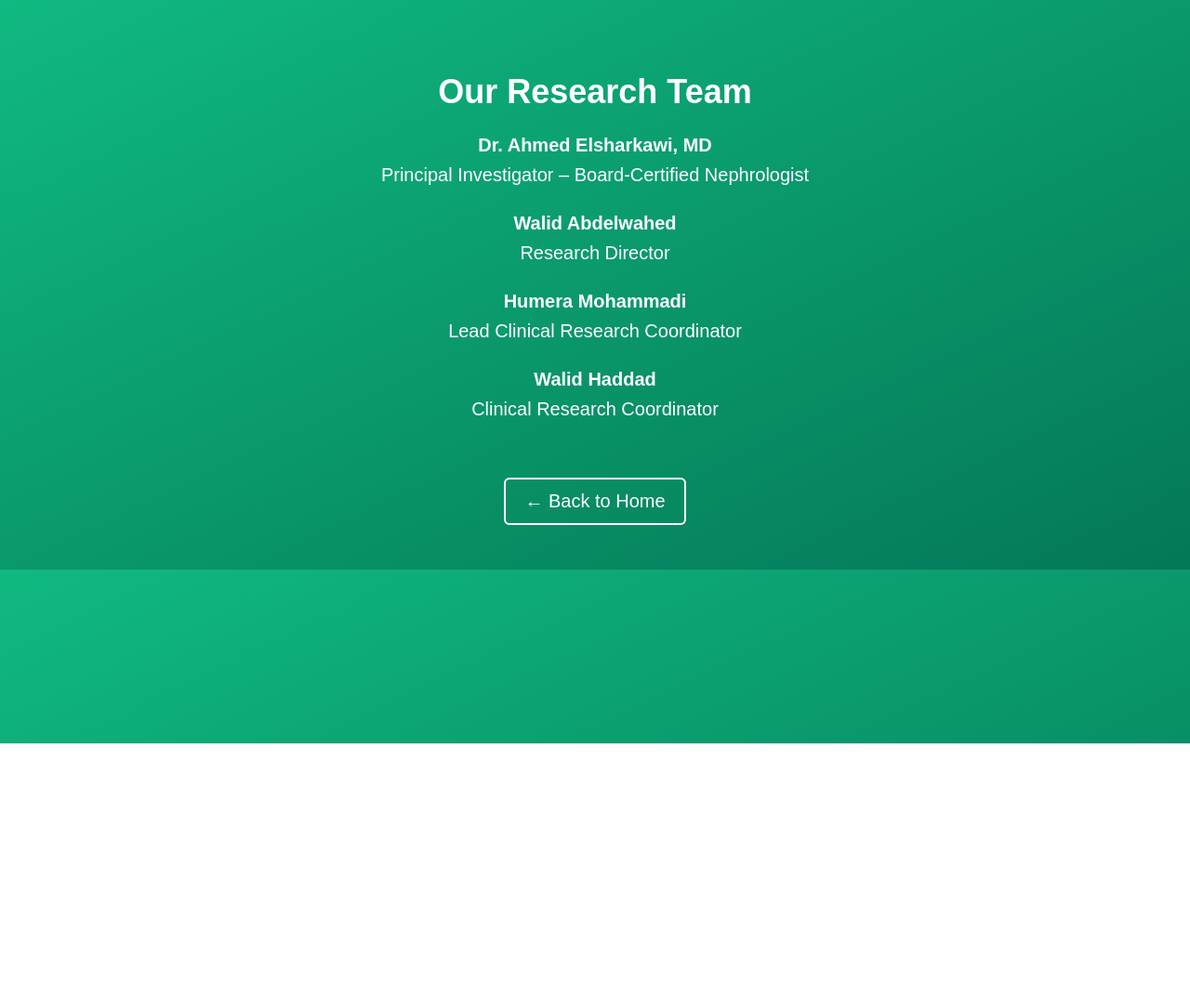
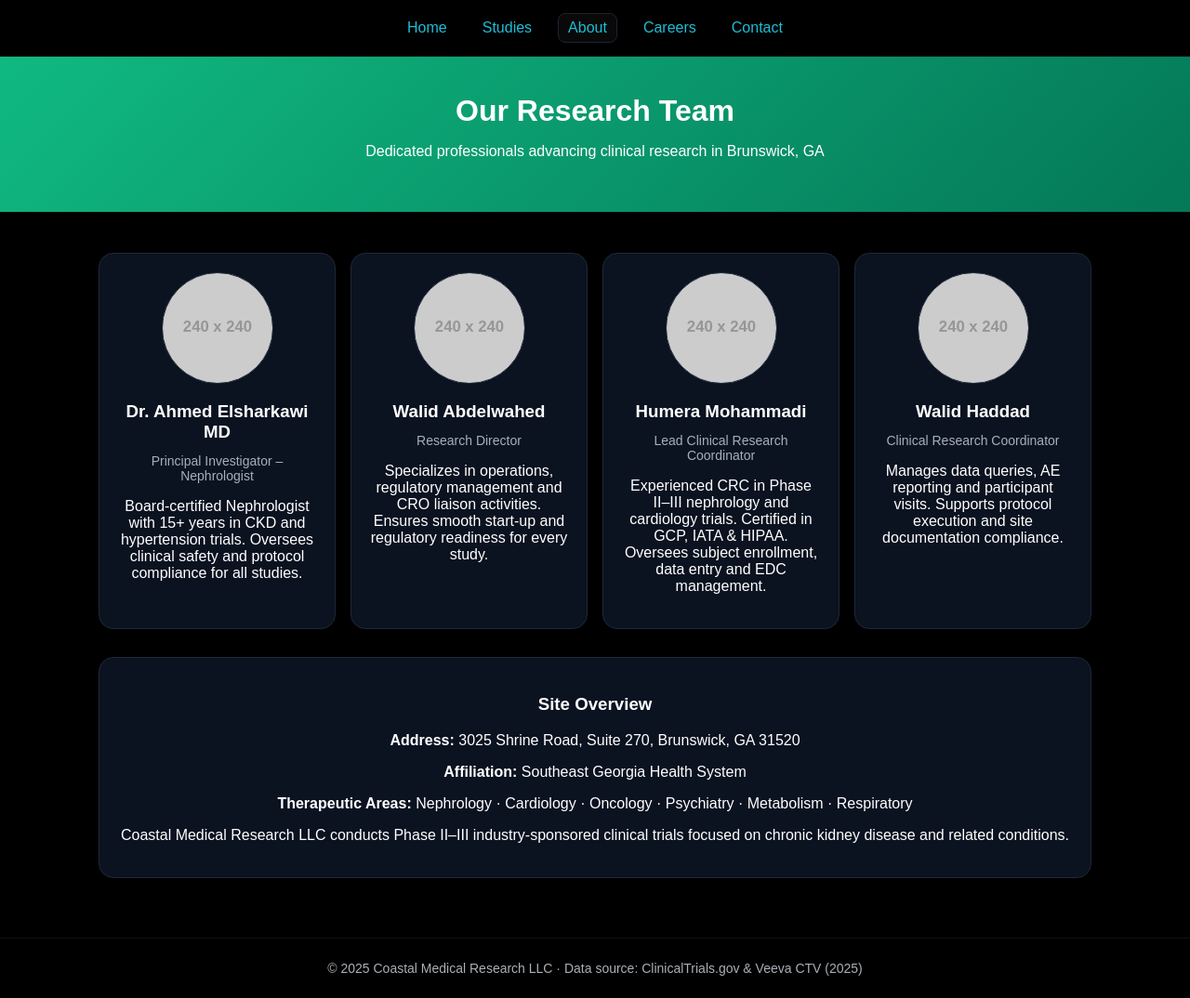
Before and after one commit to Humera-integrator/coastal-medical-research, a plain HTML site: page about.html in a window 1280 px wide. Shown: the whole page at 93% size. Before the commit the page ends 800 px from the top, so only its background shows below. Drawn offline with Linux system fonts and the light colour scheme; placeholder pictures from the web are drawn by us.

Commit message:
Enhance About Us page with new layout and styles
Updated the About Us page with new styles and content.

```diff
--- a/about.html
+++ b/about.html
@@ -2,37 +2,93 @@
 <html lang="en">
 <head>
 <meta charset="UTF-8">
-<title>About Us - Coastal Medical Research</title>
+<title>About Us – Coastal Medical Research</title>
+<meta name="viewport" content="width=device-width, initial-scale=1">
 <style>
-body {
-  background: linear-gradient(to bottom right, #10B981, #047857);
-  color:white; font-family:Arial; text-align:center; padding:40px;
+:root {
+  --bg:#000;
+  --text:#fff;
+  --border:#1f2937;
+  --grad1:#10b981;
+  --grad2:#047857;
 }
-h2 { font-size:36px; margin-bottom:20px; }
-p { font-size:20px; line-height:1.6; }
-a {
-  color:white; font-size:20px; margin-top:20px; display:inline-block;
-  text-decoration:none; border:2px solid white; padding:12px 20px; border-radius:6px;
-}
+*{box-sizing:border-box}
+body{margin:0;font-family:Arial,Helvetica,sans-serif;color:var(--text);background:var(--bg)}
+a{color:#22d3ee;text-decoration:none}
+.nav{position:sticky;top:0;background:#000;border-bottom:1px solid #111;
+     padding:14px 20px;display:flex;gap:18px;align-items:center;justify-content:center}
+.nav a{opacity:.9;padding:6px 10px;border-radius:8px}
+.nav a.active,.nav a:hover{background:#0a0a0a;border:1px solid #1f2937}
+.hero{padding:40px 20px;text-align:center;background:linear-gradient(135deg,var(--grad1),var(--grad2))}
+h1{margin:0}
+.container{max-width:1100px;margin:0 auto;padding:24px 16px}
+.grid{display:grid;grid-template-columns:repeat(auto-fit,minmax(250px,1fr));gap:16px;margin-top:20px}
+.card{background:#0b1220;border:1px solid var(--border);border-radius:16px;padding:20px;text-align:center}
+.photo{width:120px;height:120px;border-radius:50%;margin:0 auto 12px;
+       background:#111 url('https://via.placeholder.com/240x240?text=Photo') center/cover no-repeat;
+       border:1px solid #263042}
+.role{color:#a6b0bb;font-size:14px;margin-top:-6px}
+.footer{margin-top:40px;border-top:1px solid #111;color:#aab0b6;
+        padding:24px 16px;text-align:center;font-size:14px}
 </style>
 </head>
 <body>
-<h2>Our Research Team</h2>
+<nav class="nav">
+  <a href="index.html">Home</a>
+  <a href="studies.html">Studies</a>
+  <a class="active" href="about.html">About</a>
+  <a href="careers.html">Careers</a>
+  <a href="contact.html">Contact</a>
+</nav>
 
-<p><strong>Dr. Ahmed Elsharkawi, MD</strong><br>
-Principal Investigator – Board-Certified Nephrologist</p>
+<header class="hero">
+  <h1>Our Research Team</h1>
+  <p>Dedicated professionals advancing clinical research in Brunswick, GA</p>
+</header>
 
-<p><strong>Walid Abdelwahed</strong><br>
-Research Director</p>
+<div class="container">
+  <div class="grid">
+    <div class="card">
+      <div class="photo"></div>
+      <h3>Dr. Ahmed Elsharkawi MD</h3>
+      <div class="role">Principal Investigator – Nephrologist</div>
+      <p>Board-certified Nephrologist with 15+ years in CKD and hypertension trials.
+      Oversees clinical safety and protocol compliance for all studies.</p>
+    </div>
+    <div class="card">
+      <div class="photo"></div>
+      <h3>Walid Abdelwahed</h3>
+      <div class="role">Research Director</div>
+      <p>Specializes in operations, regulatory management and CRO liaison activities.
+      Ensures smooth start-up and regulatory readiness for every study.</p>
+    </div>
+    <div class="card">
+      <div class="photo"></div>
+      <h3>Humera Mohammadi</h3>
+      <div class="role">Lead Clinical Research Coordinator</div>
+      <p>Experienced CRC in Phase II–III nephrology and cardiology trials.
+      Certified in GCP, IATA & HIPAA.
+      Oversees subject enrollment, data entry and EDC management.</p>
+    </div>
+    <div class="card">
+      <div class="photo"></div>
+      <h3>Walid Haddad</h3>
+      <div class="role">Clinical Research Coordinator</div>
+      <p>Manages data queries, AE reporting and participant visits.
+      Supports protocol execution and site documentation compliance.</p>
+    </div>
+  </div>
 
-<p><strong>Humera Mohammadi</strong><br>
-Lead Clinical Research Coordinator</p>
+  <div class="card" style="margin-top:30px">
+    <h3>Site Overview</h3>
+    <p><strong>Address:</strong> 3025 Shrine Road, Suite 270, Brunswick, GA 31520</p>
+    <p><strong>Affiliation:</strong> Southeast Georgia Health System</p>
+    <p><strong>Therapeutic Areas:</strong> Nephrology · Cardiology · Oncology · Psychiatry · Metabolism · Respiratory</p>
+    <p>Coastal Medical Research LLC conducts Phase II–III industry-sponsored clinical trials focused on chronic kidney disease and related conditions.</p>
+  </div>
+</div>
 
-<p><strong>Walid Haddad</strong><br>
-Clinical Research Coordinator</p>
-
-<br>
-<a href="index.html">← Back to Home</a>
-
+<div class="footer">© <span id="y"></span> Coastal Medical Research LLC · Data source: ClinicalTrials.gov & Veeva CTV (2025)</div>
+<script>document.getElementById('y').textContent=new Date().getFullYear();</script>
 </body>
 </html>
```
